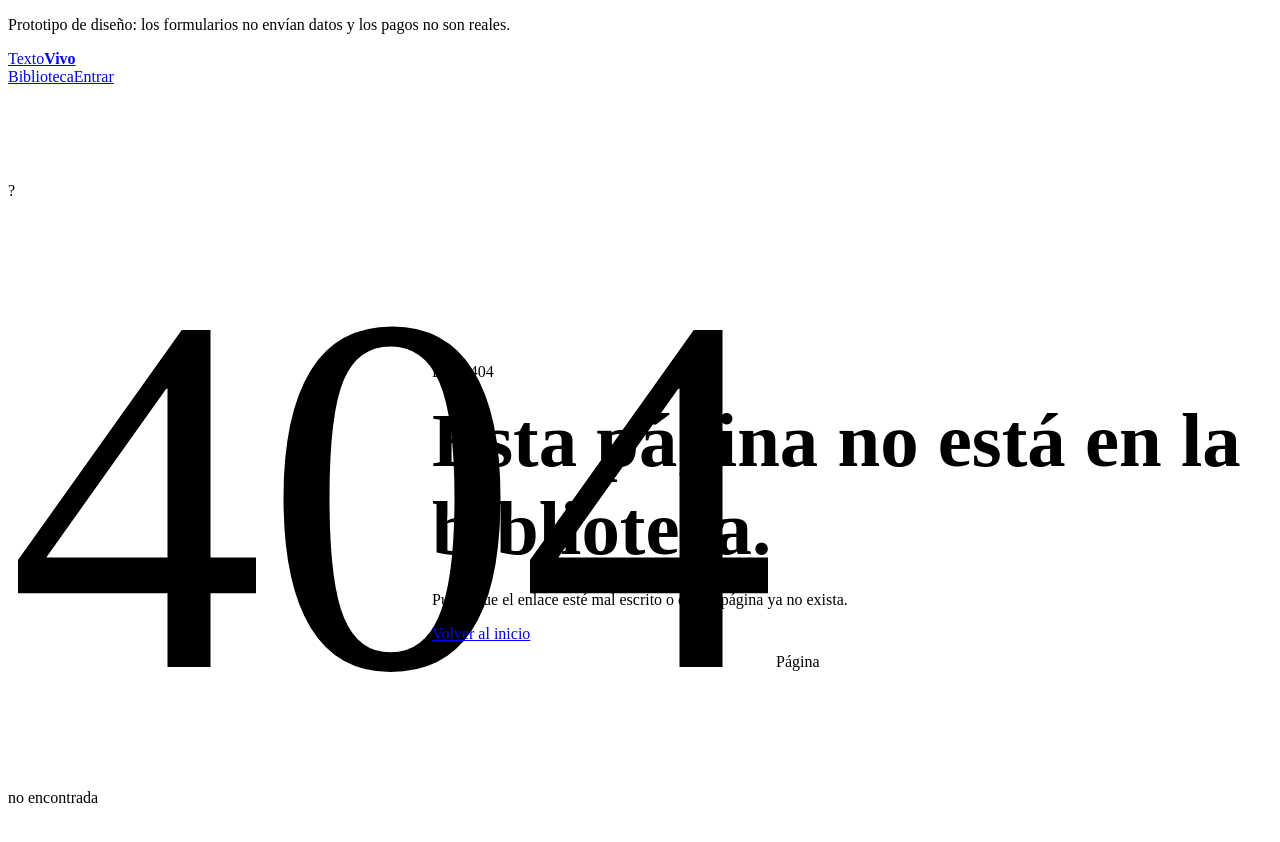
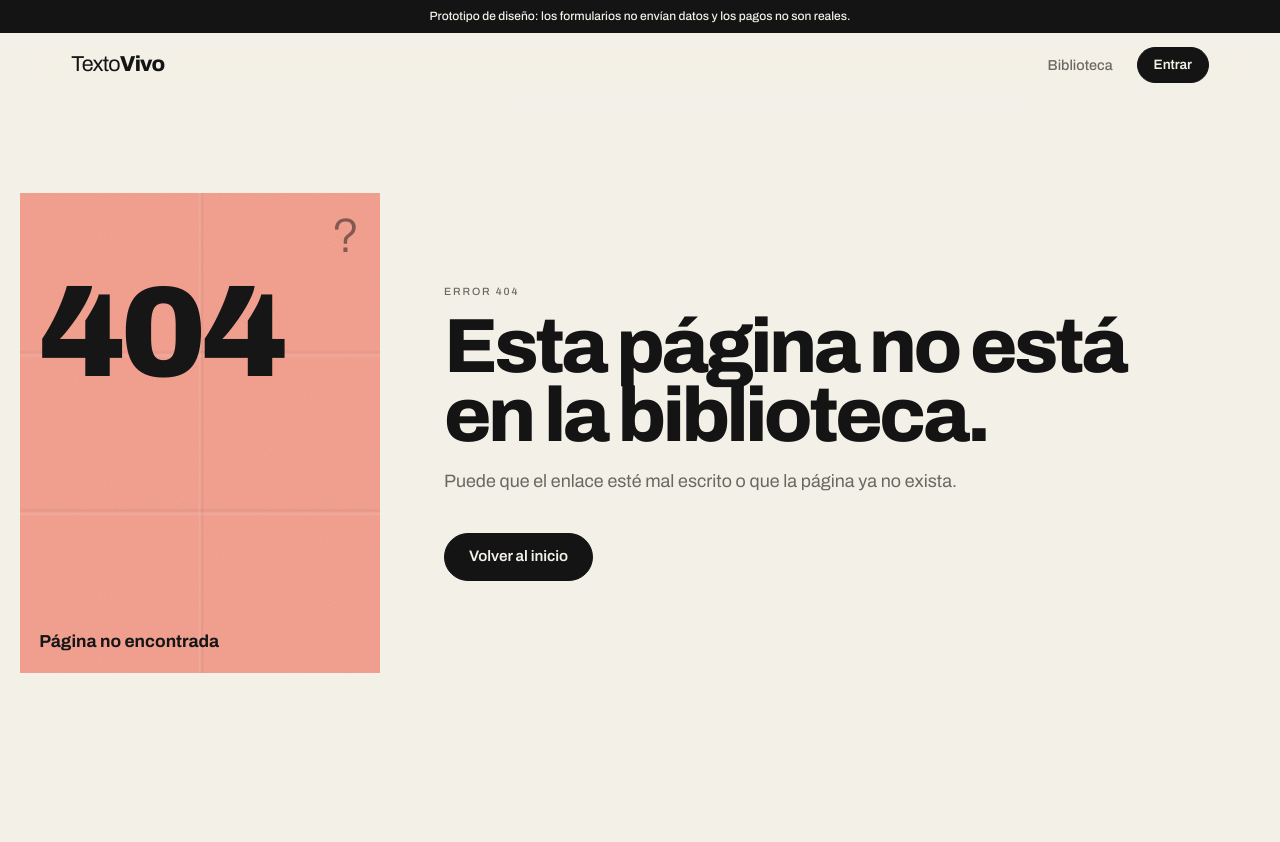
Before and after one commit to kitifica-max/textovivo, a plain HTML site: page diseno/404.html in a window 1280 px wide. After the commit the page ends 800 px from the top, so only its background shows below. Drawn offline with Linux system fonts and the light colour scheme; the site is published under a folder, as on GitHub Pages, so addresses that start at the root find nothing.

Commit message:
Publicar el sitio en GitHub Pages
Workflow que despliega diseno/, noindex por meta (Pages ignora _headers) y
rutas relativas en 404.html para funcionar bajo /textovivo/.

Co-Authored-By: Claude Sonnet 5.5 <noreply@anthropic.com>

```diff
--- a/diseno/404.html
+++ b/diseno/404.html
@@ -2,12 +2,13 @@
 <html lang="es">
 <head>
 <meta charset="utf-8">
+<meta name="robots" content="noindex">
 <meta name="viewport" content="width=device-width, initial-scale=1">
 <title>Página no encontrada — TextoVivo</title>
 <link rel="preconnect" href="https://fonts.googleapis.com">
 <link rel="preconnect" href="https://fonts.gstatic.com" crossorigin>
 <link rel="stylesheet" href="https://fonts.googleapis.com/css2?family=Archivo:ital,wdth,wght@0,62..125,100..900;1,62..125,100..900&family=Instrument+Serif:ital@0;1&family=IBM+Plex+Mono:wght@400;500&display=swap">
-<link rel="stylesheet" href="/estilos.css">
+<link rel="stylesheet" href="estilos.css">
 <style>
   .perdido { padding: clamp(40px, 8vw, 96px) 0; display: grid; grid-template-columns: minmax(240px, 360px) 1fr; gap: clamp(24px, 5vw, 64px); align-items: center; }
   .perdido .poster .titulo { margin-top: 20%; font-size: 40cqi; }
@@ -18,8 +19,8 @@
 <p class="aviso-prototipo">Prototipo de diseño: los formularios no envían datos y los pagos no son reales.</p>
 <header class="cabecera">
   <div class="envoltura">
-    <a class="marca" href="/index.html" aria-label="TextoVivo, inicio">Texto<b>Vivo</b></a>
-    <nav class="navegacion" aria-label="Principal"><a href="/biblioteca.html">Biblioteca</a><a class="boton chico" href="/entrar.html">Entrar</a></nav>
+    <a class="marca" href="index.html" aria-label="TextoVivo, inicio">Texto<b>Vivo</b></a>
+    <nav class="navegacion" aria-label="Principal"><a href="biblioteca.html">Biblioteca</a><a class="boton chico" href="entrar.html">Entrar</a></nav>
   </div>
 </header>
 <main class="envoltura perdido">
@@ -28,7 +29,7 @@
     <p class="micro">Error 404</p>
     <h1 style="font-size:clamp(2.6rem,6vw,5rem);margin:12px 0 18px">Esta página no está en la biblioteca.</h1>
     <p class="bajada">Puede que el enlace esté mal escrito o que la página ya no exista.</p>
-    <a class="boton" href="/index.html" style="margin-top:20px">Volver al inicio</a>
+    <a class="boton" href="index.html" style="margin-top:20px">Volver al inicio</a>
   </div>
 </main>
 </body>
```
Also changed, not shown: diseno/autores.html (+1 -0 lines), diseno/biblioteca.html (+1 -0 lines), diseno/entrar.html (+1 -0 lines), diseno/guia.html (+1 -0 lines), diseno/index.html (+1 -0 lines), diseno/mi-biblioteca.html (+1 -0 lines), diseno/pagar.html (+1 -0 lines), diseno/texto.html (+1 -0 lines), .github/workflows/pages.yml (added).
